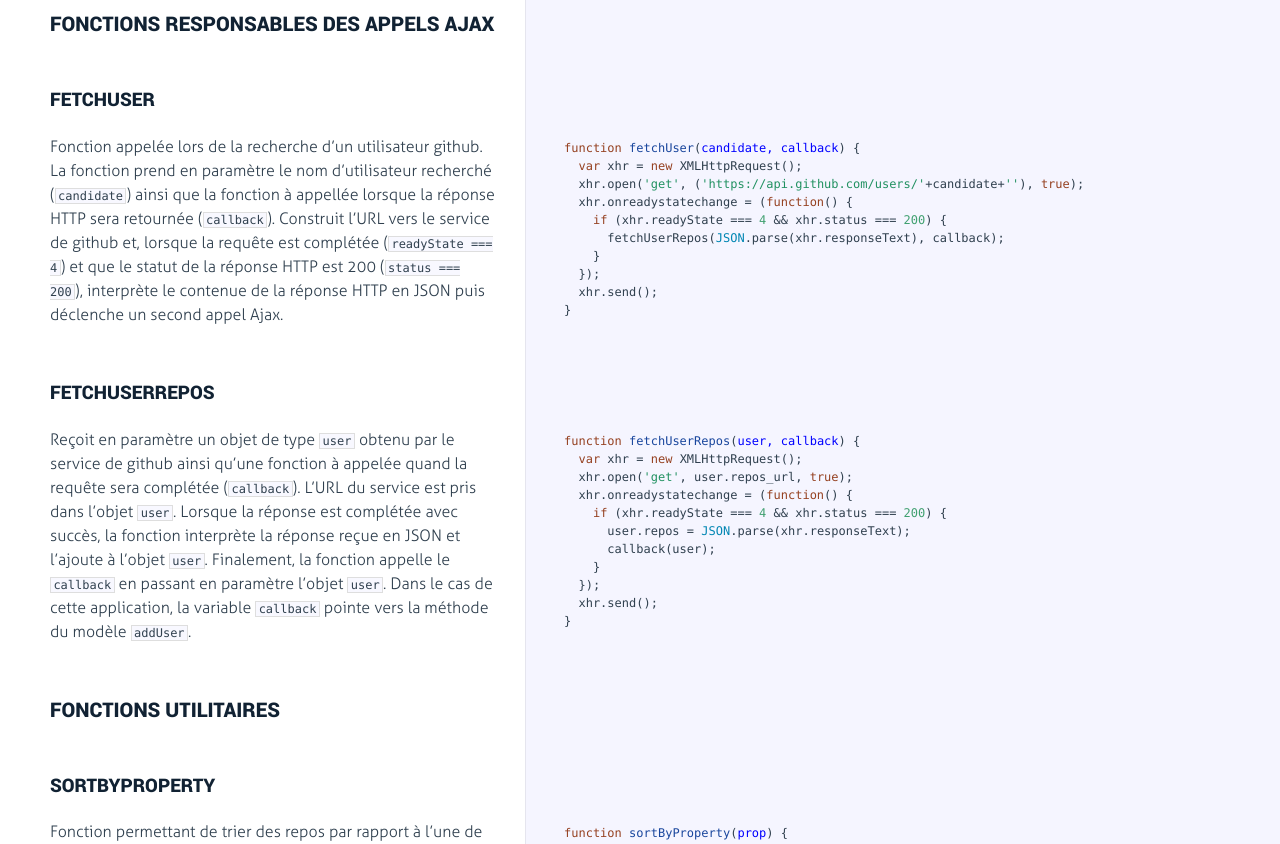
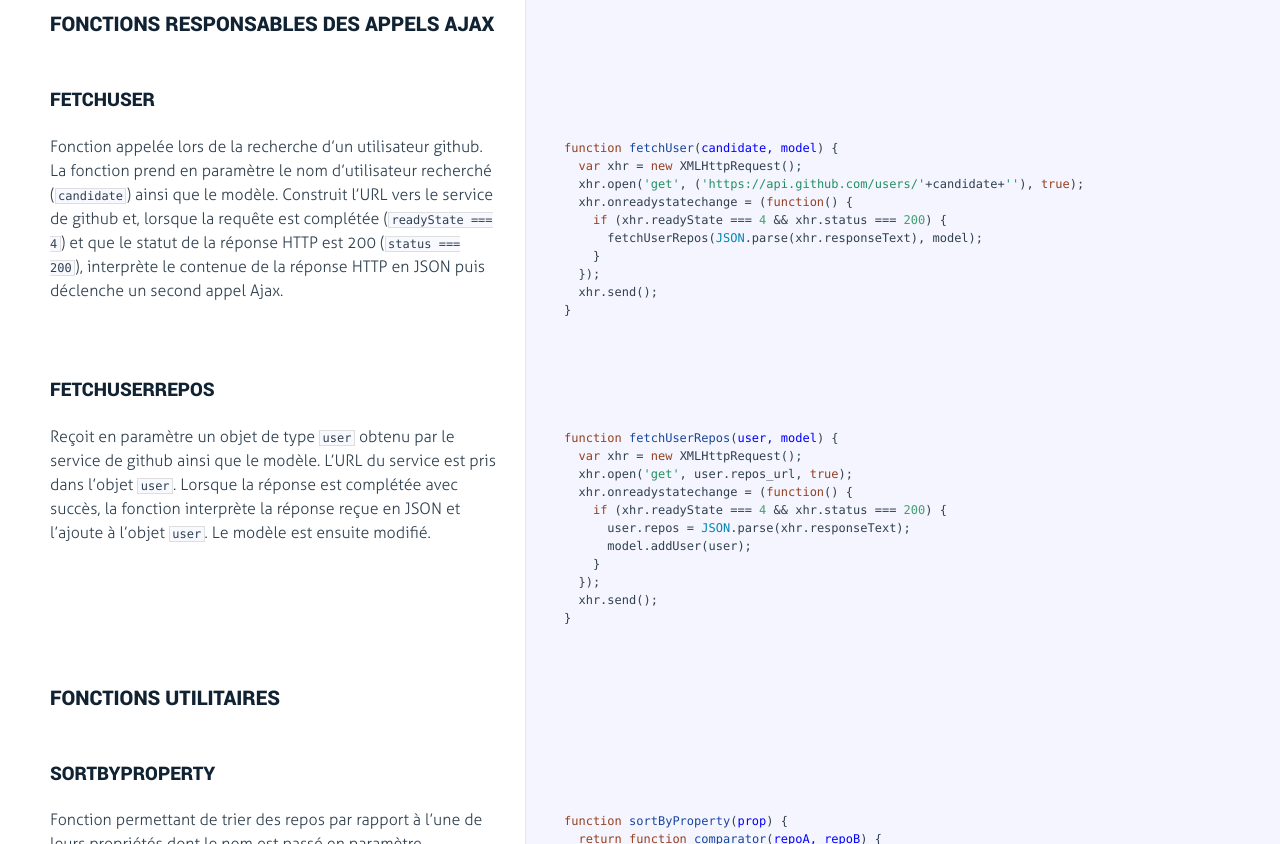
Before and after one commit to elaelheni/inf4375-ajax-github, a plain HTML site: page docs/github.html in a window 1280 px wide. Shown: the part 3020-3864 px from the top of the page. Drawn offline with Linux system fonts and the light colour scheme.

Commit message:
Simplification de la gestion du callback après requête xhr.

```diff
--- a/docs/github.html
+++ b/docs/github.html
@@ -407,7 +407,7 @@ l’événement survient, la fonction récupère la valeur du champs de texte
   <span class="hljs-keyword">var</span> form = <span class="hljs-built_in">document</span>.getElementById(<span class="hljs-string">'user-search-form'</span>);
   form.addEventListener(<span class="hljs-string">'submit'</span>, <span class="hljs-function"><span class="hljs-keyword">function</span>(<span class="hljs-params">e</span>) </span>{
     e.preventDefault();
-    fetchUser(input.value.toLowerCase(), model.addUser.bind(model));
+    fetchUser(input.value.toLowerCase(), model);
   });
 }</pre></div></div>
 
@@ -487,21 +487,20 @@ utilisateur de l’élément HTML cliqué (<code>login</code>) puis modifie le m
                 <a class="pilcrow" href="#section-27">&#182;</a>
               </div>
               <p>Fonction appelée lors de la recherche d’un utilisateur github. La fonction
-prend en paramètre le nom d’utilisateur recherché (<code>candidate</code>) ainsi que la
-fonction à appellée lorsque la réponse HTTP sera retournée (<code>callback</code>).
-Construit l’URL vers le service de github et, lorsque la requête est
+prend en paramètre le nom d’utilisateur recherché (<code>candidate</code>) ainsi que le
+modèle. Construit l’URL vers le service de github et, lorsque la requête est
 complétée (<code>readyState === 4</code>) et que le statut de la réponse HTTP est 200
 (<code>status === 200</code>), interprète le contenue de la réponse HTTP en JSON puis
 déclenche un second appel Ajax.</p>
 
             </div>
 
-            <div class="content"><div class='highlight'><pre><span class="hljs-function"><span class="hljs-keyword">function</span> <span class="hljs-title">fetchUser</span>(<span class="hljs-params">candidate, callback</span>) </span>{
+            <div class="content"><div class='highlight'><pre><span class="hljs-function"><span class="hljs-keyword">function</span> <span class="hljs-title">fetchUser</span>(<span class="hljs-params">candidate, model</span>) </span>{
   <span class="hljs-keyword">var</span> xhr = <span class="hljs-keyword">new</span> XMLHttpRequest();
   xhr.open(<span class="hljs-string">'get'</span>, (<span class="hljs-string">'https://api.github.com/users/'</span>+candidate+<span class="hljs-string">''</span>), <span class="hljs-literal">true</span>);
   xhr.onreadystatechange = (<span class="hljs-function"><span class="hljs-keyword">function</span>(<span class="hljs-params"></span>) </span>{
     <span class="hljs-keyword">if</span> (xhr.readyState === <span class="hljs-number">4</span> &amp;&amp; xhr.status === <span class="hljs-number">200</span>) {
-      fetchUserRepos(<span class="hljs-built_in">JSON</span>.parse(xhr.responseText), callback);
+      fetchUserRepos(<span class="hljs-built_in">JSON</span>.parse(xhr.responseText), model);
     }
   });
   xhr.send();
@@ -530,22 +529,19 @@ déclenche un second appel Ajax.</p>
                 <a class="pilcrow" href="#section-29">&#182;</a>
               </div>
               <p>Reçoit en paramètre un objet de type <code>user</code> obtenu par le service de github
-ainsi qu’une fonction à appelée quand la requête sera complétée (<code>callback</code>).
-L’URL du service est pris dans l’objet <code>user</code>. Lorsque la réponse est
-complétée avec succès, la fonction interprète la réponse reçue en JSON et
-l’ajoute à l’objet <code>user</code>. Finalement, la fonction appelle le <code>callback</code> en
-passant en paramètre l’objet <code>user</code>. Dans le cas de cette application, la
-variable <code>callback</code> pointe vers la méthode du modèle <code>addUser</code>.</p>
+ainsi que le modèle. L’URL du service est pris dans l’objet <code>user</code>. Lorsque
+la réponse est complétée avec succès, la fonction interprète la réponse reçue
+en JSON et l’ajoute à l’objet <code>user</code>. Le modèle est ensuite modifié.</p>
 
             </div>
 
-            <div class="content"><div class='highlight'><pre><span class="hljs-function"><span class="hljs-keyword">function</span> <span class="hljs-title">fetchUserRepos</span>(<span class="hljs-params">user, callback</span>) </span>{
+            <div class="content"><div class='highlight'><pre><span class="hljs-function"><span class="hljs-keyword">function</span> <span class="hljs-title">fetchUserRepos</span>(<span class="hljs-params">user, model</span>) </span>{
   <span class="hljs-keyword">var</span> xhr = <span class="hljs-keyword">new</span> XMLHttpRequest();
   xhr.open(<span class="hljs-string">'get'</span>, user.repos_url, <span class="hljs-literal">true</span>);
   xhr.onreadystatechange = (<span class="hljs-function"><span class="hljs-keyword">function</span>(<span class="hljs-params"></span>) </span>{
     <span class="hljs-keyword">if</span> (xhr.readyState === <span class="hljs-number">4</span> &amp;&amp; xhr.status === <span class="hljs-number">200</span>) {
       user.repos = <span class="hljs-built_in">JSON</span>.parse(xhr.responseText);
-      callback(user);
+      model.addUser(user);
     }
   });
   xhr.send();
```
Also changed, not shown: github.js (+10 -14 lines).
